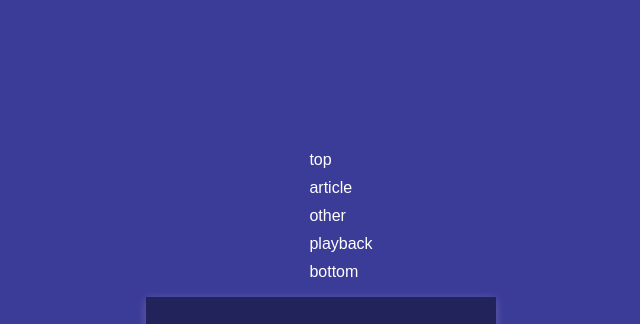
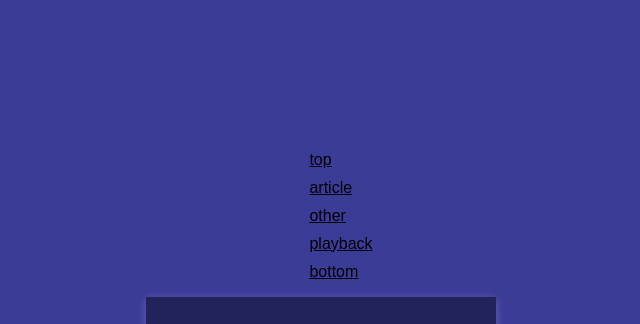
Before and after one commit to GUPTAASHISH683/Password-Generator, a plain HTML site: page index.html in a window 1280 px wide. Shown: the top 324 px of the page, without its empty margins (319-959 px from the left). Drawn offline with Linux system fonts and the light colour scheme; a web font is replaced by a local one.

Commit message:
Update index.html

```diff
--- a/index.html
+++ b/index.html
@@ -14,17 +14,18 @@ j=d.createElement(s),dl=l!='dataLayer'?'&l='+l:'';j.async=true;j.src=
 })(window,document,'script','dataLayer','GTM-WQFPGR83');</script>
 <!-- End Google Tag Manager -->
 <style>
-  li{list-style-type: none;margin-top: 10px;}
+  .wrapper li{list-style-type: none;margin-top: 10px;}
+  .wrapper li a{color: #000;}
 </style>
   </head>
   <body>
     <div class="wrapper">
       <ul>
-        <li data-name="top" class="btn-large">top</li>
-        <li data-name="article" class="btn-large">article</li>
-        <li data-name="other" class="btn-large">other</li>
-        <li data-name="playback" class="btn-large">playback</li>
-        <li data-name="bottom" class="btn-large">bottom</li>
+        <li><a href="javascript:void(0)" data-tile-position="top" class="btn-large">top</a> </li>
+        <li><a href="javascript:void(0)" data-tile-position="article" class="btn-large">article</a></li>
+        <li><a href="javascript:void(0)" data-tile-position="other" class="btn-large">other</a></li>
+        <li><a href="javascript:void(0)" data-tile-position="playback" class="btn-large">playback</a></li>
+        <li><a href="javascript:void(0)" data-tile-position="bottom" class="btn-large">bottom</a></li>
       </ul>
     </div>
     <div class="container">
```
